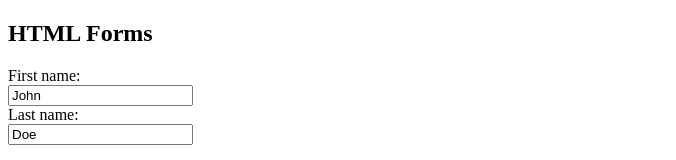
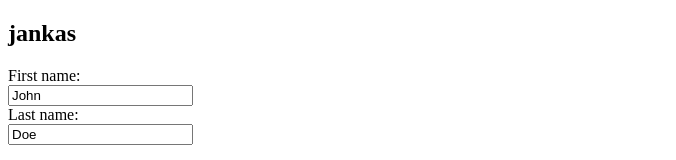
Before and after one commit to spidyjamba/vb, a plain HTML site: page index.html in a window 1280 px wide. Shown: the top 160 px of the page, without its empty margins (0-676 px from the left). Drawn offline with Linux system fonts and the light colour scheme.

Commit message:
Update index.html

```diff
--- a/index.html
+++ b/index.html
@@ -2,7 +2,7 @@
 <html>
 <body>
 
-<h2>HTML Forms</h2>
+<h2>jankas</h2>
 
 <form action="/action_page.php">
   <label for="fname">First name:</label><br>
```
